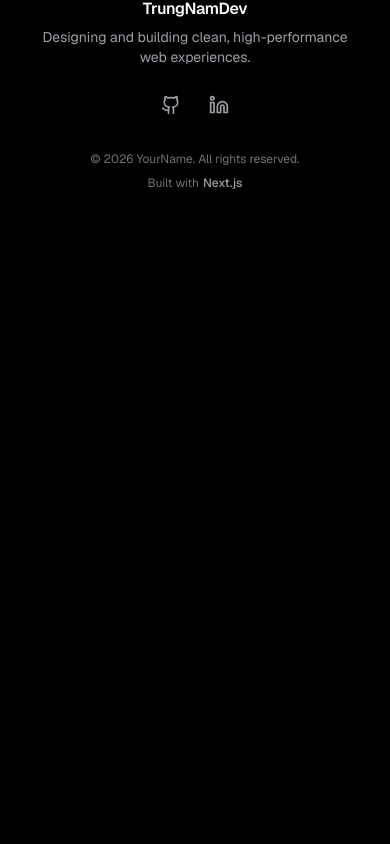
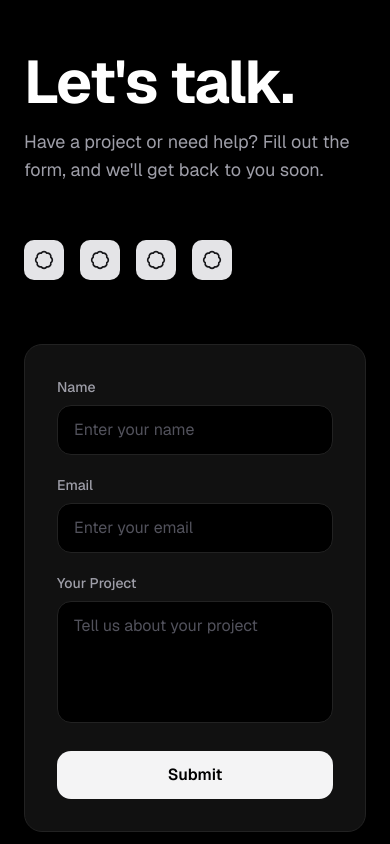
Before and after one commit to thtn-dev/nextjs-portfolio-blog, a Next.js app: page / in a window 390 px wide. Shown: the part 5480-6324 px from the top of the page. Before the commit the page ends 5711 px from the top, so only its background shows below. Built offline with nearby package versions, Linux system fonts and the light colour scheme.

Commit message:
feat: add contact section with form functionality and integrate react-hook-form

```diff
--- a/app/page.tsx
+++ b/app/page.tsx
@@ -3,6 +3,7 @@ import { Footer } from "@/components/layout/footer"
 import { Hero } from "@/components/features/hero"
 import { TechStack } from "@/components/features/tech-stack"
 import { ProjectsSection } from "@/components/features/projects-section"
+import { ContactSection } from "@/components/features/contact-section"
 import { ForceDark } from "@/components/force-dark"
 
 export default function Page() {
@@ -15,6 +16,7 @@ export default function Page() {
         <Hero />
         <TechStack />
         <ProjectsSection />
+        <ContactSection />
       </main>
 
       <Footer />
--- /dev/null
+++ b/components/features/contact-section.tsx
@@ -0,0 +1,95 @@
+"use client"
+
+import { useForm } from "react-hook-form"
+import { Badge } from "lucide-react"
+
+type FormData = {
+  name: string
+  email: string
+  project: string
+}
+
+const SocialButton = ({ icon: Icon, label }: { icon: React.ElementType, label: string }) => (
+  <a href="#" className="group relative overflow-hidden flex items-center justify-center w-10 h-10 rounded-lg bg-zinc-200 text-zinc-900 hover:bg-white transition-colors" aria-label={label}>
+    <Icon className="absolute w-5 h-5 transition-all duration-300 group-hover:translate-y-full group-hover:rotate-[360deg] group-hover:opacity-0" />
+    <Icon className="absolute w-5 h-5 -translate-y-full -rotate-[360deg] opacity-0 transition-all duration-300 group-hover:translate-y-0 group-hover:rotate-0 group-hover:opacity-100" />
+  </a>
+)
+
+export function ContactSection() {
+  const { register, handleSubmit, reset } = useForm<FormData>()
+
+  const onSubmit = (data: FormData) => {
+    alert("Thành công!")
+    reset()
+  }
+
+  return (
+    <section id="contact" className="w-full py-24 bg-[#000000] text-white flex justify-center font-sans">
+      <div className="w-full max-w-5xl mx-auto px-6 grid grid-cols-1 md:grid-cols-2 gap-16 items-center">
+        {/* Left side */}
+        <div className="flex flex-col gap-6">
+          <div>
+            <h2 className="text-6xl font-bold tracking-tight mb-4 text-white">Let&apos;s talk.</h2>
+            <p className="text-zinc-400 text-lg max-w-sm">
+              Have a project or need help? Fill out the form, and we&apos;ll get back to you soon.
+            </p>
+          </div>
+
+          {/* Social Icons */}
+          <div className="flex items-center gap-4 mt-8">
+            <SocialButton icon={Badge} label="X (Twitter)" />
+            <SocialButton icon={Badge} label="Instagram" />
+            <SocialButton icon={Badge} label="LinkedIn" />
+            <SocialButton icon={Badge} label="YouTube" />
+          </div>
+        </div>
+
+        {/* Right side - Form */}
+        <div className="bg-[#111111] p-8 rounded-2xl border border-[#222222]">
+          <form onSubmit={handleSubmit(onSubmit)} className="flex flex-col gap-5">
+            <div className="flex flex-col gap-2">
+              <label htmlFor="name" className="text-sm font-medium text-zinc-400">Name</label>
+              <input
+                id="name"
+                type="text"
+                placeholder="Enter your name"
+                className="w-full bg-[#0a0a0a] border border-[#222222] rounded-xl px-4 py-3 text-white placeholder:text-zinc-600 focus:outline-none focus:border-zinc-500 transition-colors"
+                {...register("name", { required: true })}
+              />
+            </div>
+
+            <div className="flex flex-col gap-2">
+              <label htmlFor="email" className="text-sm font-medium text-zinc-400">Email</label>
+              <input
+                id="email"
+                type="email"
+                placeholder="Enter your email"
+                className="w-full bg-[#0a0a0a] border border-[#222222] rounded-xl px-4 py-3 text-white placeholder:text-zinc-600 focus:outline-none focus:border-zinc-500 transition-colors"
+                {...register("email", { required: true })}
+              />
+            </div>
+
+            <div className="flex flex-col gap-2">
+              <label htmlFor="project" className="text-sm font-medium text-zinc-400">Your Project</label>
+              <textarea
+                id="project"
+                placeholder="Tell us about your project"
+                rows={4}
+                className="w-full bg-[#0a0a0a] border border-[#222222] rounded-xl px-4 py-3 text-white placeholder:text-zinc-600 focus:outline-none focus:border-zinc-500 transition-colors resize-none"
+                {...register("project", { required: true })}
+              />
+            </div>
+
+            <button
+              type="submit"
+              className="w-full bg-zinc-100 text-black font-semibold rounded-xl px-4 py-3 mt-2 hover:bg-white transition-colors"
+            >
+              Submit
+            </button>
+          </form>
+        </div>
+      </div>
+    </section>
+  )
+}
--- a/package.json
+++ b/package.json
@@ -22,6 +22,7 @@
     "radix-ui": "^1.5.0",
     "react": "19.2.4",
     "react-dom": "19.2.4",
+    "react-hook-form": "^7.51.0",
     "shadcn": "^4.11.0",
     "tailwind-merge": "^3.6.0",
     "tw-animate-css": "^1.4.0"
```
Also changed, not shown: 1 other file (tests, documents, lock files or other folders).
